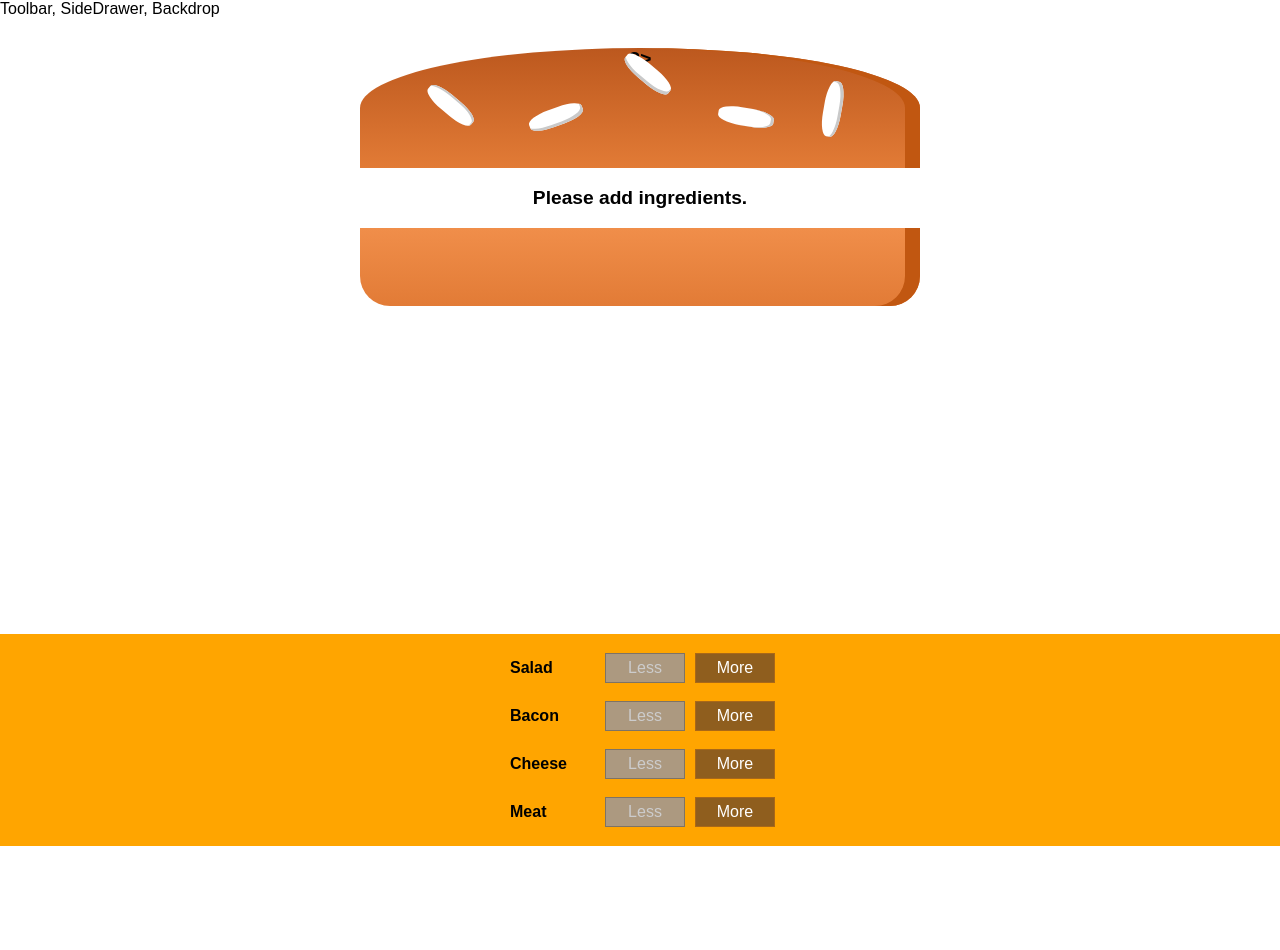
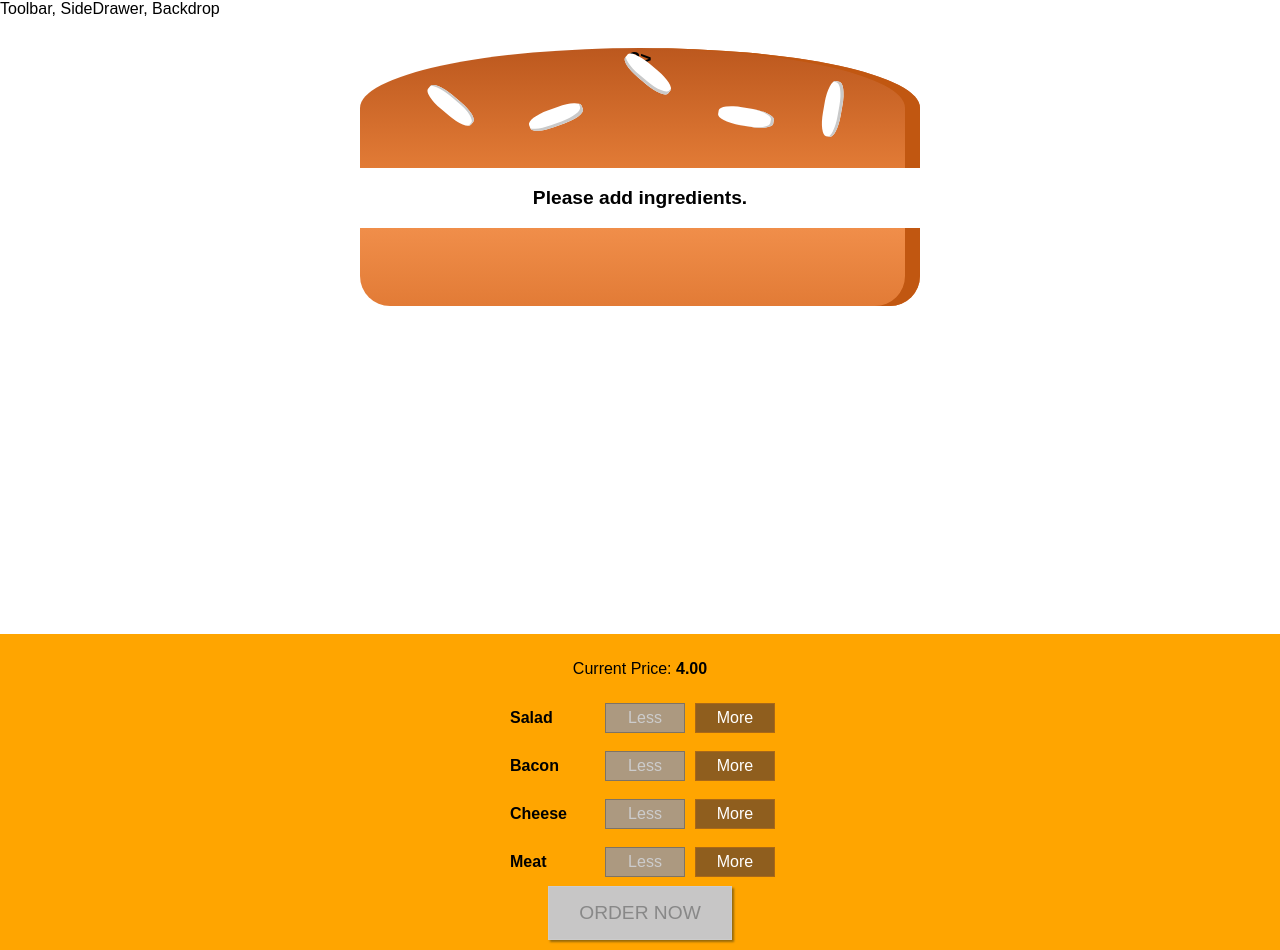
Before and after one commit to hrcn/Burger-Builder, a React app: page / in a window 1280 px wide. Before the commit the page ends 846 px from the top, so only its background shows below. Built offline with nearby package versions, Linux system fonts and the light colour scheme.

Commit message:
add a order button

```diff
--- a/src/components/Burger/BuildControls/BuildControls.css
+++ b/src/components/Burger/BuildControls/BuildControls.css
@@ -8,3 +8,44 @@
     margin: auto;
     padding: 10px 0;
 }
+
+.OrderButton {
+    background-color: #DAD735;
+    outline: none;
+    cursor: pointer;
+    border: 1px solid #966909;
+    color: #966909;
+    font-family: inherit;
+    font-size: 1.2em;
+    padding: 15px 30px;
+    box-shadow: 2px 2px 2px #966909;
+}
+
+.OrderButton:hover, .OrderButton:active {
+    background-color: #A0DB41;
+    border: 1px solid #966909;
+    color: #966909;
+}
+
+.OrderButton:disabled {
+    background-color: #C7C6C6;
+    cursor: not-allowed;
+    border: 1px solid #ccc;
+    color: #888888;
+}
+
+.OrderButton:not(:disabled) {
+    animation: enable 0.3s linear;
+}
+
+@keyframes enable {
+    0% {
+        transform: scale(1);
+    }
+    60% {
+        transform: scale(1.1);
+    }
+    100% {
+        transform: scale(1);
+    }
+}
--- a/src/components/Burger/BuildControls/BuildControls.js
+++ b/src/components/Burger/BuildControls/BuildControls.js
@@ -12,6 +12,7 @@
 
 const buildControls = (props) => (
     <div className={classes.BuildControls}>
+        <p>Current Price: <strong>{props.price.toFixed(2)}</strong></p>
         {controls.map(ctrl => (
             <BuildControl
                 key={ctrl.label}
@@ -20,6 +21,11 @@
                 removed={() => props.ingredientRemoved(ctrl.type)}
                 disabled={props.disabled[ctrl.type]} />
         ))}
+        <button
+            className={classes.OrderButton}
+            disabled={!props.purchase}>
+            ORDER NOW
+        </button>
     </div>
 );
 
--- a/src/containers/BurgerBuilder/BurgerBuilder.js
+++ b/src/containers/BurgerBuilder/BurgerBuilder.js
@@ -19,7 +19,19 @@
             cheese: 0,
             meat: 0
         },
-        totalPrice: 4
+        totalPrice: 4,
+        purchase: false
+    }
+
+    updatePurchaseState (ingredients) {
+        const sum = Object.keys(ingredients)
+                        .map(igKey => {
+                            return ingredients[igKey];
+                        })
+                        .reduce((sum, el) => {
+                            return sum + el;
+                        }, 0);
+        this.setState({purchase: sum > 0});
     }
 
     addIngredientHandler = (type) => {
@@ -33,7 +45,8 @@
         const priceAddition = ingredient_prices[type];
         const oldPrice = this.state.totalPrice;
         const updatedPrice = oldPrice + priceAddition;
-        this.setState({totalPrice: updatedPrice, ingredients: updatedIngredients})
+        this.setState({totalPrice: updatedPrice, ingredients: updatedIngredients});
+        this.updatePurchaseState(updatedIngredients);
     }
 
     removeIngredientHandler = (type) => {
@@ -53,6 +66,7 @@
         const oldPrice = this.state.totalPrice;
         const updatedPrice = oldPrice - priceDeduction;
         this.setState({totalPrice: updatedPrice, ingredients: updatedIngredients})
+        this.updatePurchaseState(updatedIngredients);
     }
 
     render() {
@@ -69,9 +83,11 @@
             <Auxi>
                 <Burger ingredients={this.state.ingredients} />
                 <BuildControls
-                ingredientAdded={this.addIngredientHandler}
-                ingredientRemoved={this.removeIngredientHandler}
-                disabled={disabledInfo} />
+                    ingredientAdded={this.addIngredientHandler}
+                    ingredientRemoved={this.removeIngredientHandler}
+                    disabled={disabledInfo}
+                    price={this.state.totalPrice}
+                    purchase={this.state.purchase} />
             </Auxi>
         );
     }
```
